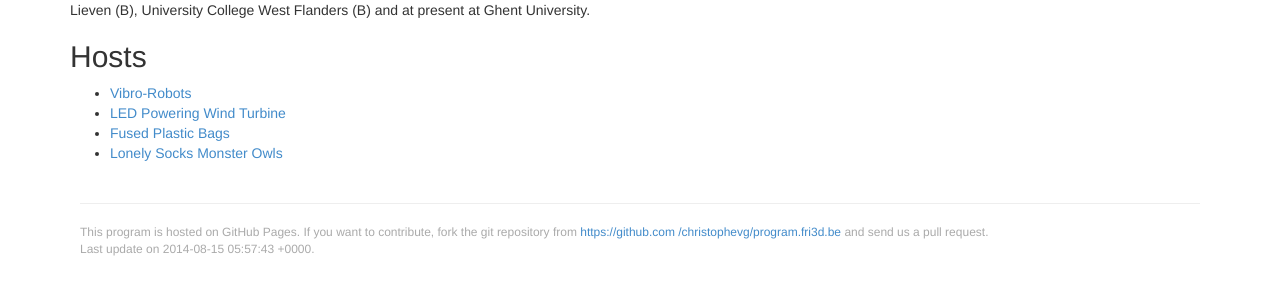
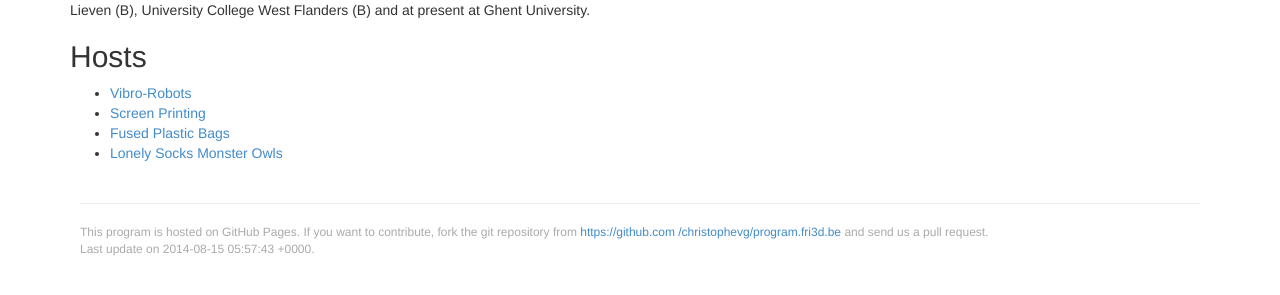
Before and after one commit to Fri3dCamp/program.fri3d.be, a Jekyll site: the page built from speakers/_posts/2014-08-15-maria-cristina_ciocci.html, in a window 1280 px wide. Shown: the part 340-635 px from the top of the page. Built offline with Jekyll 4.4.1, drawn with Linux system fonts in a browser that asks for light colours; nearby versions of some CDN libraries.

Commit message:
changed one of Maria’s workshops

```diff
--- a/index.html
+++ b/index.html
@@ -432,10 +432,10 @@ layout: base
     <td rowspan="3">
       <div class="panel panel-success">
         <div class="panel-heading">
-          <h3 class="panel-title"><a href="events/led_powering_wind_turbine.html">11:40 - LED Powering Wind Turbine</a></h3>
+          <h3 class="panel-title"><a href="events/screen_printing.html">11:40 - Screen Printing</a></h3>
         </div>
         <div class="panel-body">
-          Turning a breeze into light<br>
+          Turn a blank T-shirt into...<br>
           by <a href="speakers/maria-cristina_ciocci.html">Maria-Cristina Ciocci</a>
         </div>
       </div>
--- a/speakers/_posts/2014-08-15-maria-cristina_ciocci.html
+++ b/speakers/_posts/2014-08-15-maria-cristina_ciocci.html
@@ -2,5 +2,5 @@
 layout: speaker
 name: Maria-Cristina Ciocci
 bio: Maria-Cristina Ciocci is a very enthusiastic mathematician with four young children and with a fiery passion for technology. She is working as a postdoctoral assistant and researcher at the Ghent University (B) within the bachelor and master of industrial engineering. In her spare time she founded <a href="http://www.ingegno.be">Ingegno</a> to enthrall children with science and technology already from young age. Everything under the motto "You can do more than you think. Together experimenting, thinking, fantasizing is FUN!... Dare to discover the creative thinker and problem solver in yourself..."<br>In her academic career, she came in contact with various branches of pure and applied mathematics, and she crowned her research successfully with different publications. In recent years she has become more and more interested in educational technology and robotics and the use of toys in the teaching of science subjects.<br>She was born in 1973 in Civitavecchia (I) and took her Master in Mathematics in 1997 at the Universita’ degli Studi di Roma La Sapienza (I), after she graduated as PhD in Mathematichs in 2003 at the Ghent University (B). She is been a researcher and lecturer at the University of Surrey (UK), Imperial College London (UK), Katholieke Hogeschool Sint Lieven (B), University College West Flanders (B) and at present at Ghent University.
-hosts: [ "Vibro-Robots", "LED Powering Wind Turbine", "Fused Plastic Bags", "Lonely Socks Monster Owls" ]
+hosts: [ "Vibro-Robots", "Screen Printing", "Fused Plastic Bags", "Lonely Socks Monster Owls" ]
 ---
```
Also changed, not shown: events/_posts/2014-08-15-led_powering_wind_turbine.html (deleted, +0 -10 lines), events/_posts/2014-08-15-screen_printing.html (added, +10 -0 lines).
